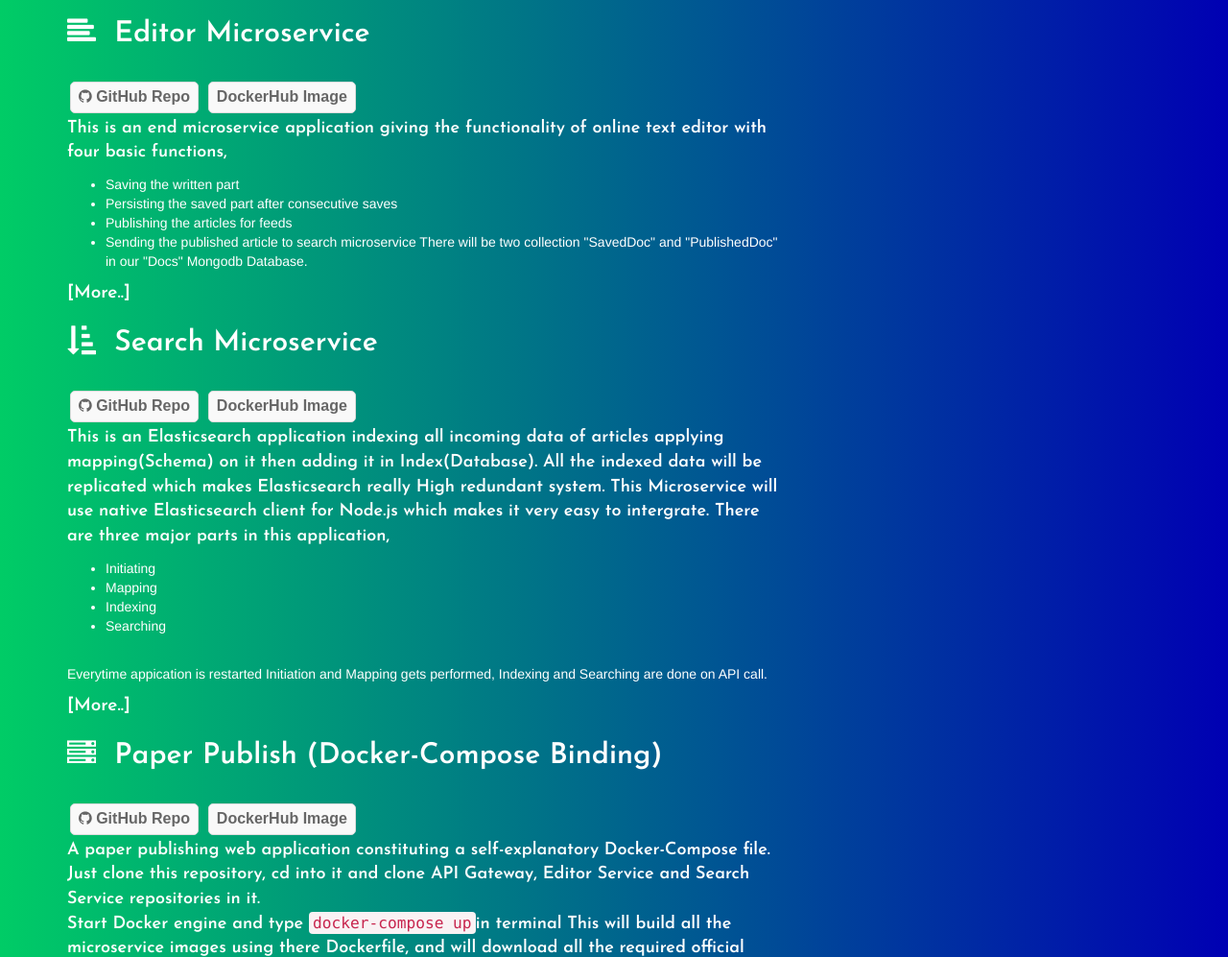
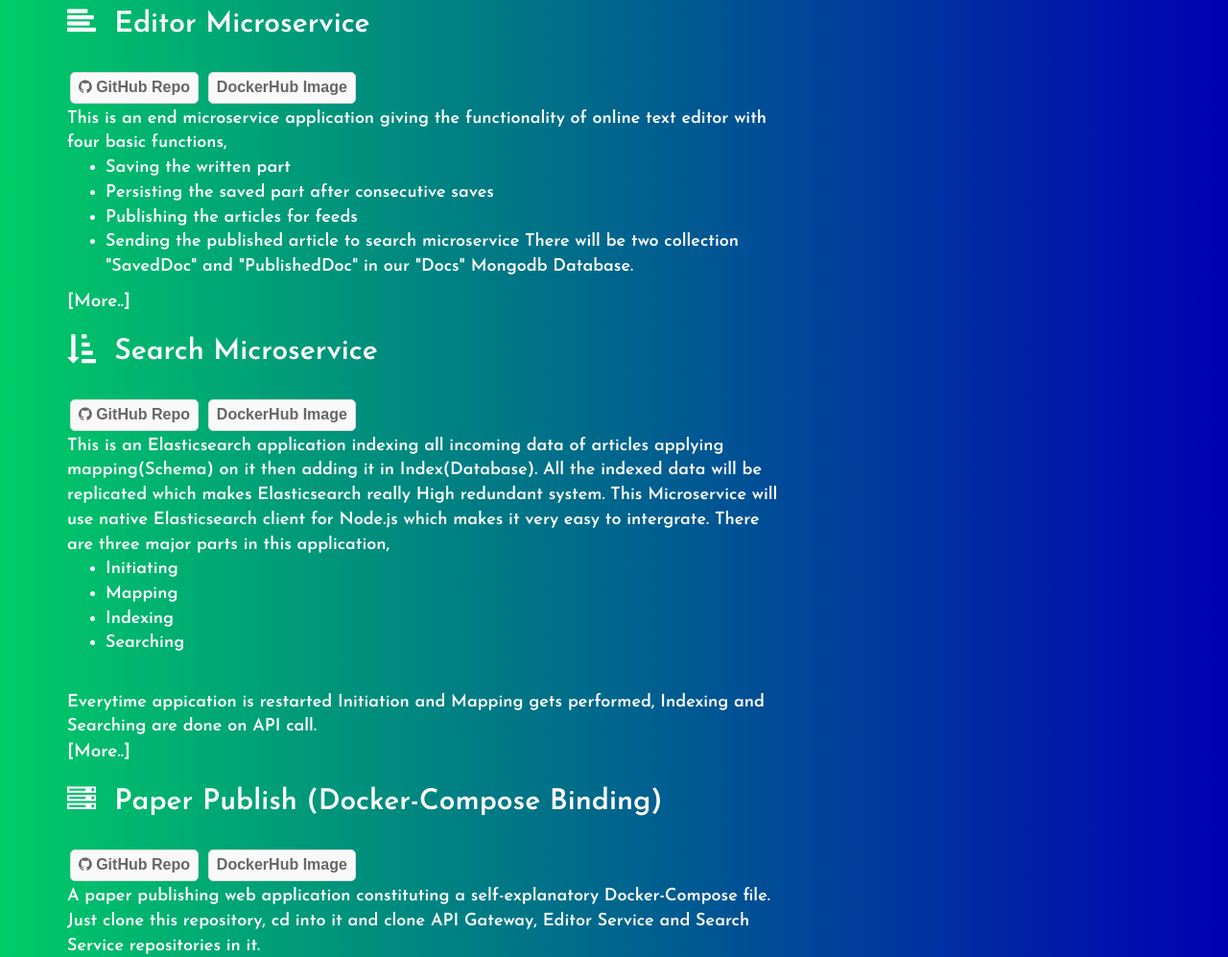
Before and after one commit to JatinTripathi/jatintripathi.github.io, a plain HTML site: page index.html in a window 1280 px wide. Shown: the part 1365-2362 px from the top of the page at 96% size. Drawn offline with nearby package versions, Linux system fonts and the light colour scheme.

Commit message:
Update index.html

```diff
--- a/index.html
+++ b/index.html
@@ -102,9 +102,9 @@
             <h2 style="font-family:'Josefin Sans', sans-serif"><i class="fa fa-sitemap fa-3"></i> &nbsp;API Gateway Microservice</h3><br>
             <a class="btn btn-default myButton2" href="https://github.com/JatinTripathi/api-gateway" target="_blank"><i class="fa fa-github"></i> GitHub Repo</a>
             <a class="btn btn-default myButton2" href="https://hub.docker.com/r/jatintripathi/api-gateway/" target="_blank"> DockerHub Image</a>
-            <p style="font-family:josefin sans;font-size:18px">Working as a first layer of a microservices application, it provides initialization of user experience by authenticating and then autherizing to use other end microservices by reverse proxing all the request to appropriate services.<br>
+            <div style="font-family:josefin sans;font-size:18px">Working as a first layer of a microservices application, it provides initialization of user experience by authenticating and then autherizing to use other end microservices by reverse proxing all the request to appropriate services.<br>
             I used Node.js framework for this Microservice with Express.js for Routing. This service also manages session, So for storing user related data and session keys I linked Mongo Docker Container working on default port. <br>
-            Its a plain script with Dockerfile for creating an API gateway with close to really basic UI(working on improvements).</p>
+            Its a plain script with Dockerfile for creating an API gateway with close to really basic UI(working on improvements).</div>
             <a href="https://github.com/JatinTripathi/api-gateway/blob/master/README.md" target="_blank" style="font-family:josefin sans;font-size:19px;color:#ffffff">[More..]</a>
           </div>
         </div>
@@ -113,13 +113,13 @@
             <h2 style="font-family:'Josefin Sans', sans-serif"><i class="fa fa-align-left fa-3"></i> &nbsp;Editor Microservice</h3><br>
             <a class="btn btn-default myButton2" href="https://github.com/JatinTripathi/editr-service" target="_blank"><i class="fa fa-github"></i> GitHub Repo</a>
             <a class="btn btn-default myButton2" href="https://hub.docker.com/r/jatintripathi/editor-service/" target="_blank"> DockerHub Image</a>
-            <p style="font-family:josefin sans;font-size:18px">This is an end microservice application giving the functionality of online text editor with four basic functions,<br>
+            <div style="font-family:josefin sans;font-size:18px">This is an end microservice application giving the functionality of online text editor with four basic functions,<br>
             <ul>
             <li>Saving the written part</li>
             <li>Persisting the saved part after consecutive saves</li>
             <li>Publishing the articles for feeds</li>
             <li>Sending the published article to search microservice There will be two collection "SavedDoc" and "PublishedDoc" in our "Docs" Mongodb Database.</li>
-            </ul></p>
+            </ul></div>
             <a href="https://github.com/JatinTripathi/editor-service/blob/master/README.md" target="_blank" style="font-family:josefin sans;font-size:19px;color:#ffffff">[More..]</a>
           </div>
         </div>
@@ -128,14 +128,14 @@
             <h2 style="font-family:'Josefin Sans', sans-serif"><i class="fa fa-sort-amount-asc fa-3"></i> &nbsp;Search Microservice</h3><br>
             <a class="btn btn-default myButton2" href="https://github.com/JatinTripathi/search-service" target="_blank"><i class="fa fa-github"></i> GitHub Repo</a>
             <a class="btn btn-default myButton2" href="https://hub.docker.com/r/jatintripathi/search-service/" target="_blank"> DockerHub Image</a>
-            <p style="font-family:josefin sans;font-size:18px">This is an Elasticsearch application indexing all incoming data of articles applying mapping(Schema) on it then adding it in Index(Database). All the indexed data will be replicated which makes Elasticsearch really High redundant system. This Microservice will use native Elasticsearch client for Node.js which makes it very easy to intergrate. There are three major parts in this application,<br>
+            <div style="font-family:josefin sans;font-size:18px">This is an Elasticsearch application indexing all incoming data of articles applying mapping(Schema) on it then adding it in Index(Database). All the indexed data will be replicated which makes Elasticsearch really High redundant system. This Microservice will use native Elasticsearch client for Node.js which makes it very easy to intergrate. There are three major parts in this application,<br>
             <ul>
             <li>Initiating</li>
             <li>Mapping</li>
             <li>Indexing</li>
             <li>Searching</li>
             </ul><br>
-            Everytime appication is restarted Initiation and Mapping gets performed, Indexing and Searching are done on API call.</p>
+            Everytime appication is restarted Initiation and Mapping gets performed, Indexing and Searching are done on API call.</div>
             <a href="https://github.com/JatinTripathi/search-service/blob/master/README.md" target="_blank" style="font-family:josefin sans;font-size:19px;color:#ffffff">[More..]</a>
           </div>
         </div>
@@ -146,7 +146,7 @@
             <a class="btn btn-default myButton2" href="https://hub.docker.com/r/jatintripathi/paper-publish/" target="_blank"> DockerHub Image</a>
             <p style="font-family:josefin sans;font-size:18px">A paper publishing web application constituting a self-explanatory Docker-Compose file.<br>
             Just clone this repository, cd into it and clone API Gateway, Editor Service and Search Service repositories in it.<br>
-            Start Docker engine and type <code>docker-compose up</code>in terminal This will build all the microservice images using there Dockerfile, and will download all the required official images from dockerhub.</p>
+            Start Docker engine and type <code>docker-compose up</code> in terminal This will build all the microservice images using there Dockerfile, and will download all the required official images from dockerhub.</p>
             <a href="https://github.com/JatinTripathi/paper-publish/blob/master/README.md" target="_blank" style="font-family:josefin sans;font-size:19px;color:#ffffff">[More..]</a>
           </div>
         </div>
```
